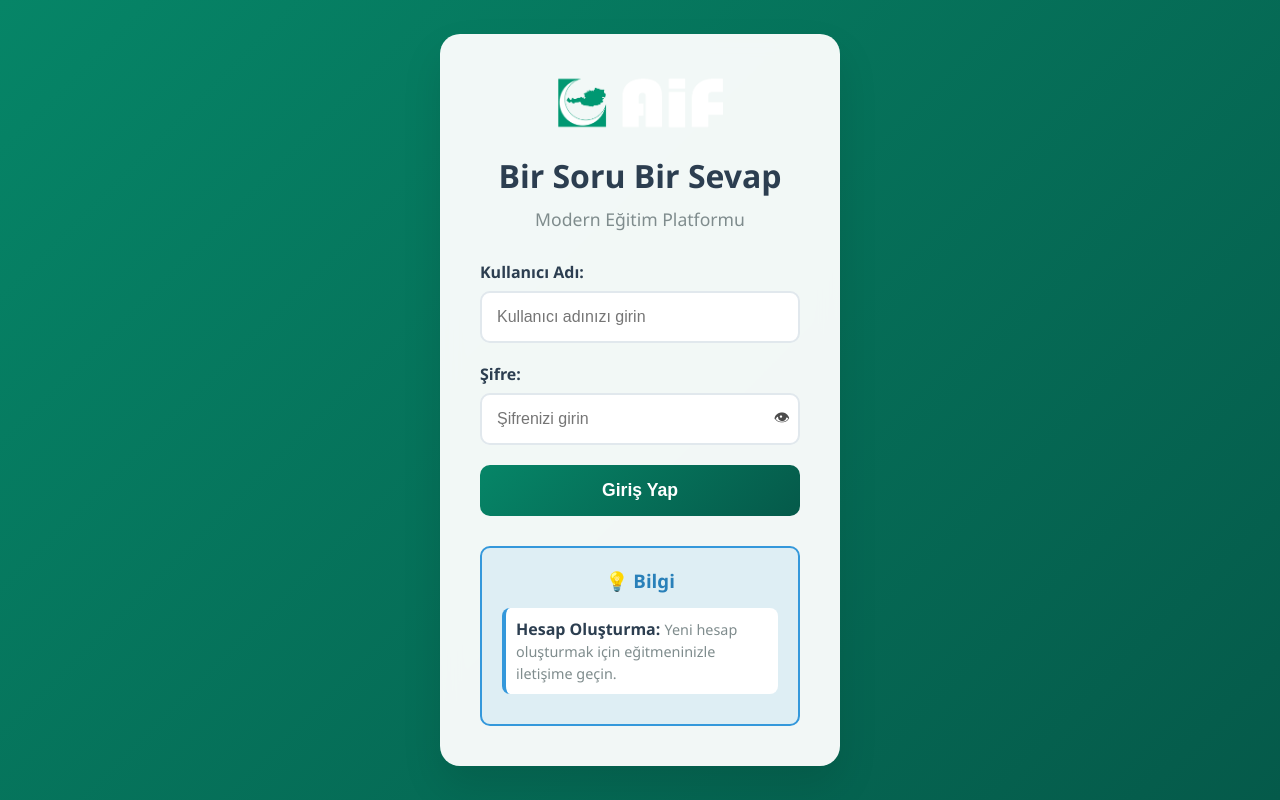
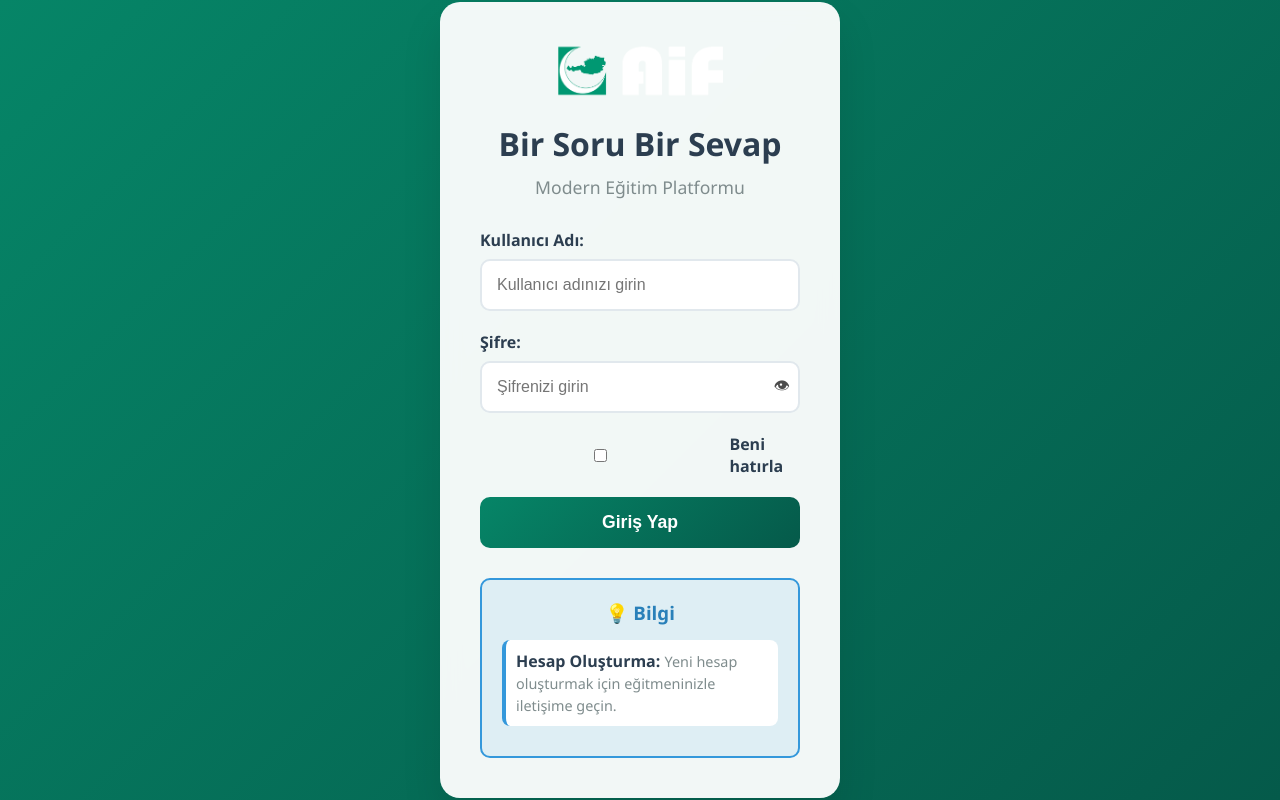
Before and after one commit to XezMetITSolutions/BirSoruBirSevap, a PHP site: page /login.php in a window 1280 px wide. Run offline with PHP 8.4, Linux system fonts and the light colour scheme.

Commit message:
Login: add Remember Me (TR/DE) with cookie-based username prefill and persistence

```diff
--- a/login.php
+++ b/login.php
@@ -13,11 +13,12 @@ if ($auth->isLoggedIn()) {
 }
 
 $error = '';
+$rememberedUsername = isset($_COOKIE['remember_username']) ? $_COOKIE['remember_username'] : '';
 
 if ($_POST) {
     $username = $_POST['username'] ?? '';
     $password = $_POST['password'] ?? '';
-
+    $remember = isset($_POST['remember']) && $_POST['remember'] === 'on';
     // Veritabanından kullanıcıyı kontrol et
     try {
         $users = $auth->getAllUsers();
@@ -28,6 +29,14 @@ if ($_POST) {
         }
 
         if ($userRole && $auth->login($username, $password, $userRole)) {
+            // Beni hatırla
+            if ($remember) {
+                setcookie('remember_username', $username, time() + (60 * 60 * 24 * 30), '/'); // 30 gün
+            } else {
+                if (isset($_COOKIE['remember_username'])) {
+                    setcookie('remember_username', '', time() - 3600, '/');
+                }
+            }
             // Şifre değiştirme kontrolü
             $user = $auth->getUser();
             if ($user && ($user['must_change_password'] ?? false)) {
@@ -208,7 +217,7 @@ if ($_POST) {
             <div class="form-group">
                 <label for="username" id="labelUser">Kullanıcı Adı:</label>
                 <input type="text" id="username" name="username" required
-                       placeholder="Kullanıcı adınızı girin" id="phUser">
+                       placeholder="Kullanıcı adınızı girin" id="phUser" value="<?php echo htmlspecialchars($rememberedUsername); ?>">
             </div>
 
             <div class="form-group">
@@ -217,7 +226,10 @@ if ($_POST) {
                        placeholder="Şifrenizi girin" id="phPass">
             </div>
 
-
+            <div class="form-group" style="display:flex;align-items:center;gap:8px;">
+                <input type="checkbox" id="remember" name="remember" <?php echo $rememberedUsername ? 'checked' : ''; ?>>
+                <label for="remember" id="labelRemember" style="margin:0;cursor:pointer;">Beni hatırla</label>
+            </div>
 
             <button type="submit" class="btn" id="btnLogin">Giriş Yap</button>
         </form>
@@ -257,6 +269,8 @@ if ($_POST) {
         (function(){
             const tr = { sub:'Modern Eğitim Platformu', user:'Kullanıcı Adı:', pass:'Şifre:', phUser:'Kullanıcı adınızı girin', phPass:'Şifrenizi girin', login:'Giriş Yap', info:'💡 Bilgi', createLabel:'Hesap Oluşturma:', createText:'Yeni hesap oluşturmak için eğitmeninizle iletişime geçin.' };
             const de = { sub:'Moderne Lernplattform', user:'Benutzername:', pass:'Passwort:', phUser:'Benutzernamen eingeben', phPass:'Passwort eingeben', login:'Anmelden', info:'💡 Hinweis', createLabel:'Kontoerstellung:', createText:'Für ein neues Konto wenden Sie sich an Ihre Lehrkraft.' };
+            const trRemember = 'Beni hatırla';
+            const deRemember = 'Angemeldet bleiben';
             function setText(sel, text){ const el=document.querySelector(sel); if(!el) return; if(el.tagName==='INPUT'){ el.setAttribute('placeholder', text); } else { el.textContent = text; } }
             document.addEventListener('DOMContentLoaded', function(){
                 const lang = localStorage.getItem('lang')||'tr'; const d = lang==='de'?de:tr;
@@ -269,6 +283,7 @@ if ($_POST) {
                 setText('#infoTitle', d.info);
                 setText('#createLabel', d.createLabel);
                 setText('#createText', d.createText);
+                const rem = document.getElementById('labelRemember'); if (rem) rem.textContent = (lang==='de'?deRemember:trRemember);
             });
         })();
     </script>
```
